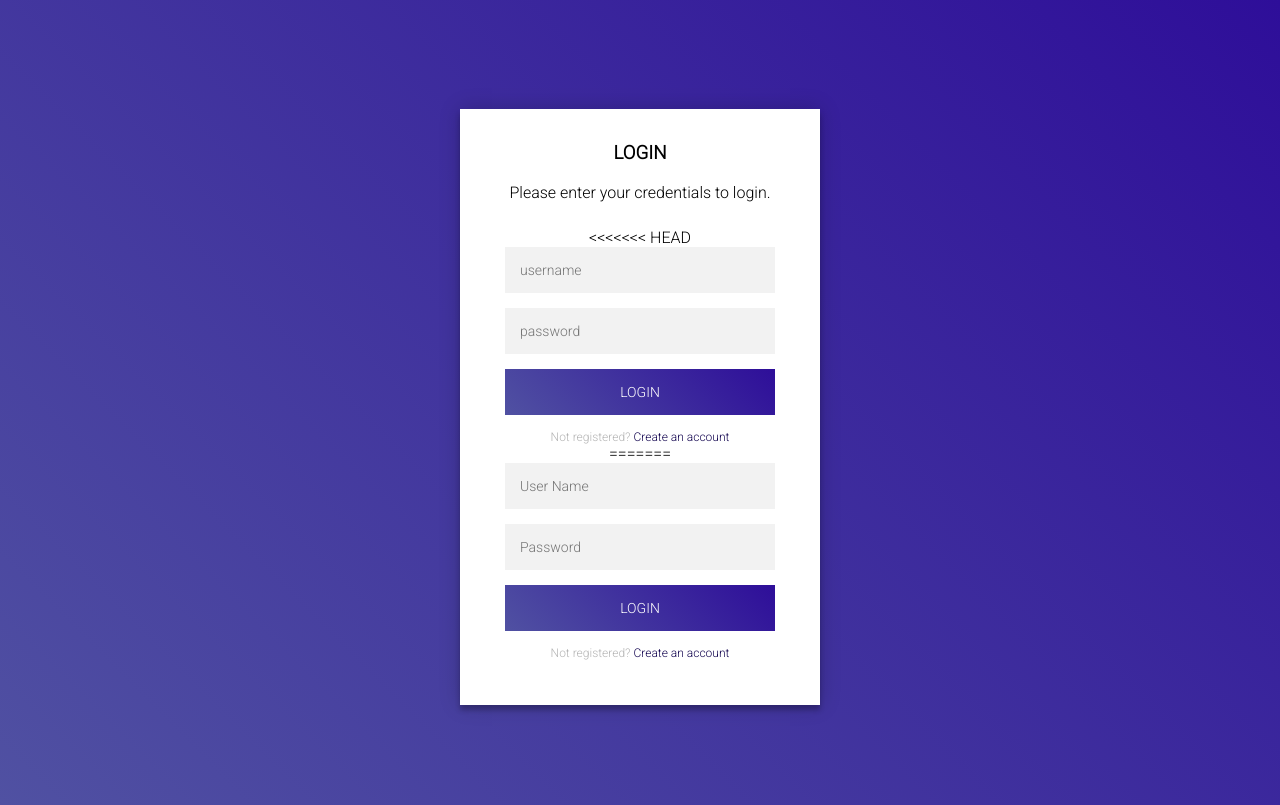
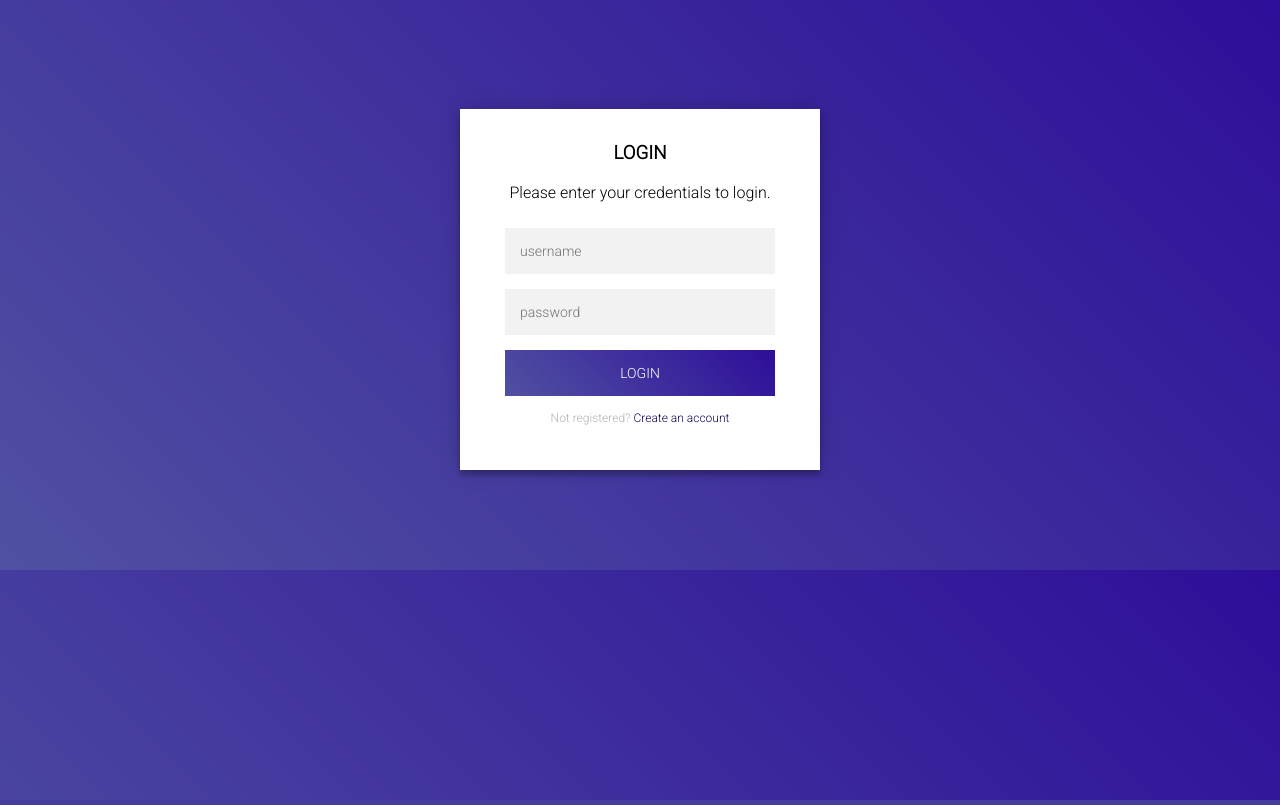
Before and after one commit to chapayev0/shopping-site, a PHP site: page / in a window 1280 px wide. Run offline with PHP 8.4, Linux system fonts and the light colour scheme.

Commit message:
login script complete

```diff
--- a/actions/register.php
+++ b/actions/register.php
@@ -12,7 +12,7 @@
 		  $pssw = $_POST["pass"];
 		  $rep_passw = $_POST["rep_pass"];
       $user_type = $_POST["user_type"];
-      $user_id = 1;
+      $user_id;
 
 
 
@@ -27,7 +27,7 @@
     echo 'acount registered';
 
 	if($sql){
-		header("location: hi.html?err-failedstmt");
+		header("location: /shopping-site/reg_success.html");
 	}
 	else{
 		   header("location: hi.html?err-noerrors");
--- a/index.html
+++ b/index.html
@@ -14,20 +14,13 @@
             <p>Please enter your credentials to login.</p>
           </div>
         </div>
-<<<<<<< HEAD
         <form class="login-form" method="post" action="actions/login.php">
 
-          <input type="text" placeholder="username"/>
-          <input type="password" placeholder="password"/>
+          <input type="text" name="user_name" placeholder="username"/>
+          <input type="password" name="pass" placeholder="password"/>
           <button>login</button>
           <p class="message">Not registered? <a href="register.html">Create an account</a></p>
-=======
-        <form class="login-form">
-          <input type="text" placeholder="User Name"/>
-          <input type="password" placeholder="Password"/>
-          <button>Login</button>
-          <p class="message">Not registered? <a href="/register.html">Create an account</a></p>
-        </form>
+
       </div>
     </div>
 </body>
--- a/reg_success.html
+++ b/reg_success.html
@@ -15,7 +15,7 @@
           </div>
         </div>
 
-        <a href="home.html"><button>Login</button></a>
+        <a href="index.html"><button>Login</button></a>
 
       </div>
     </div>
```
Also changed, not shown: actions/login.php (+22 -2 lines).
